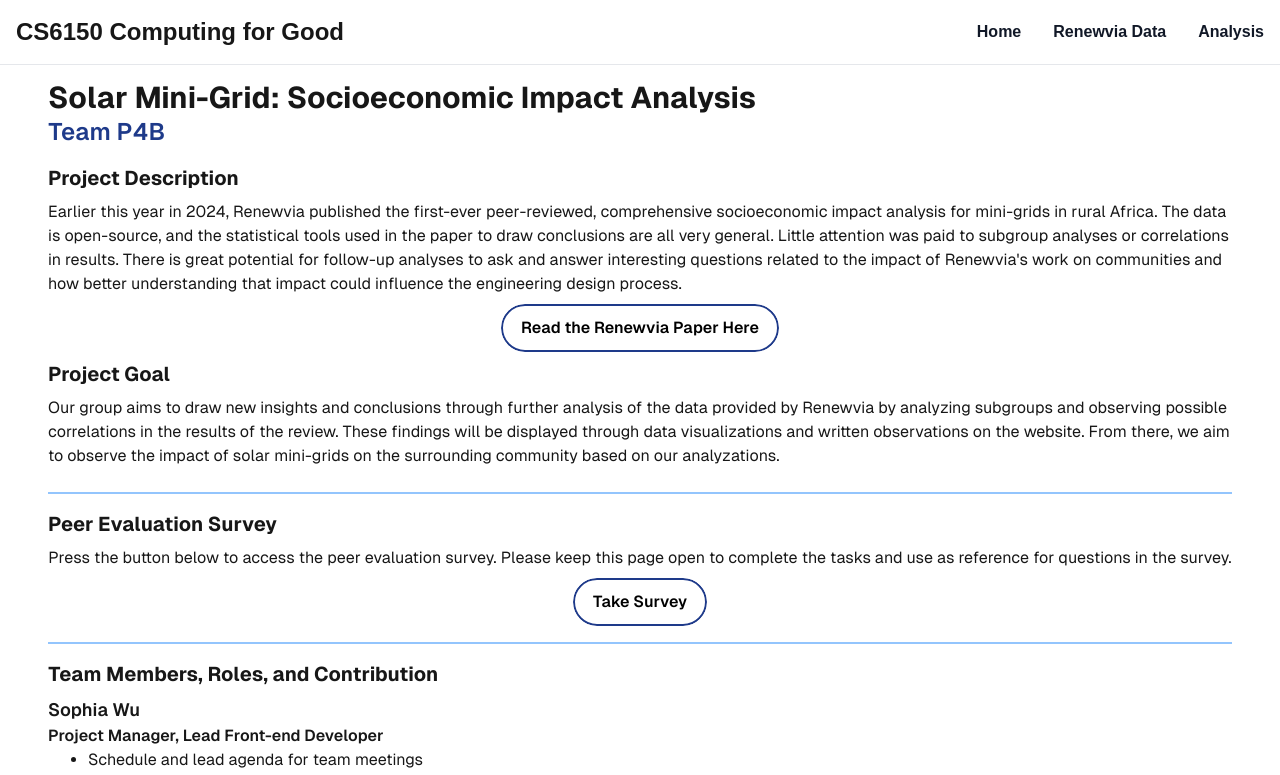
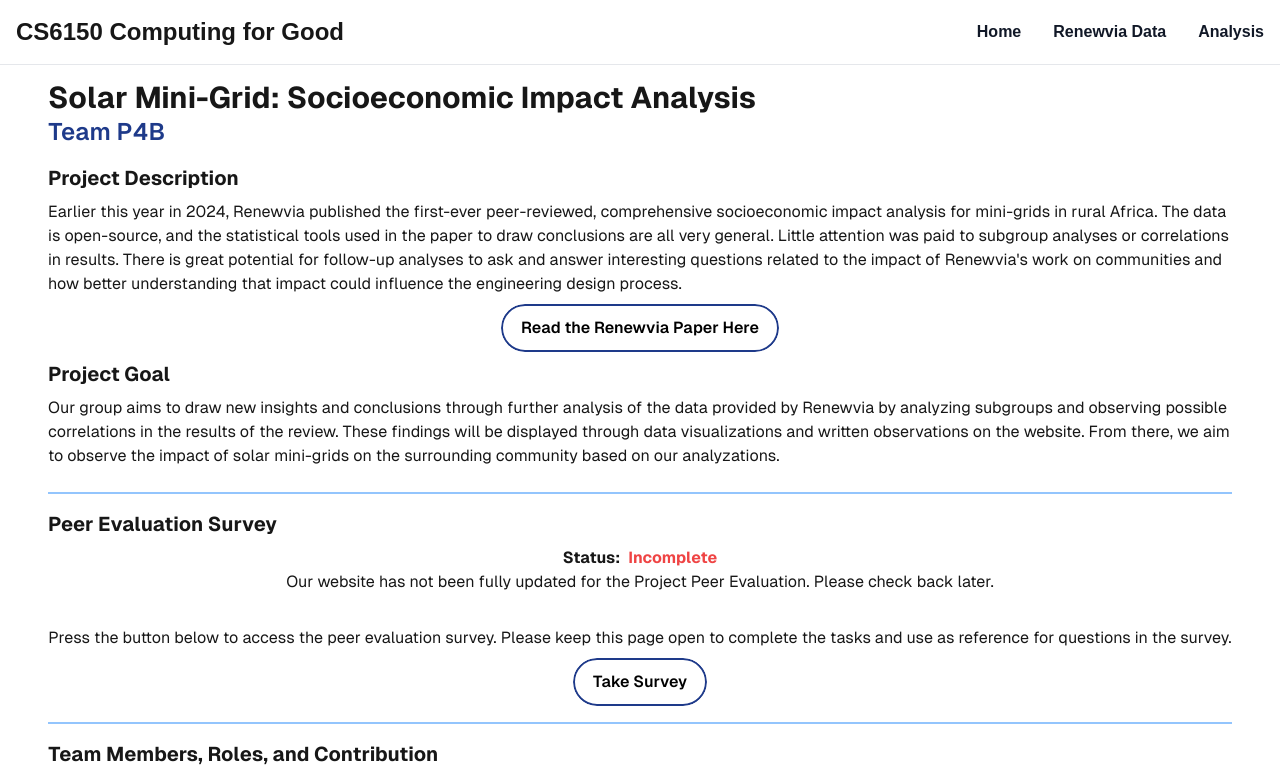
Before and after one commit to sophiajw02/solar_mini_grid_socioeconomic_impact_analysis_site, a Next.js app: page / in a window 1280 px wide. Shown: the top 775 px of the page. Built offline with nearby package versions, Linux system fonts and the light colour scheme.

Commit message:
update homepage with survey incomplete warning

```diff
--- a/src/app/components/sections/survey.tsx
+++ b/src/app/components/sections/survey.tsx
@@ -6,6 +6,14 @@
         <div id="survey">
             <div className='flex-grow my-4 border-t-2 border-blue-300 invisible md:visible'></div>
             <div className="text-xl font-bold pb-2">Peer Evaluation Survey</div>
+            <div id="survey_status">
+                <p className='flex justify-center font-bold'>
+                Status: <span className='ml-2 text-red-500'>Incomplete</span>
+                </p>
+                <p className='flex justify-center pb-8'>
+                    Our website has not been fully updated for the Project Peer Evaluation. Please check back later.
+                </p>
+            </div>
             <p className='flex justify-center pb-2'>
                 Press the button below to access the peer evaluation survey. Please keep this page open to complete the tasks and use as reference for questions in the survey.
             </p>
```
